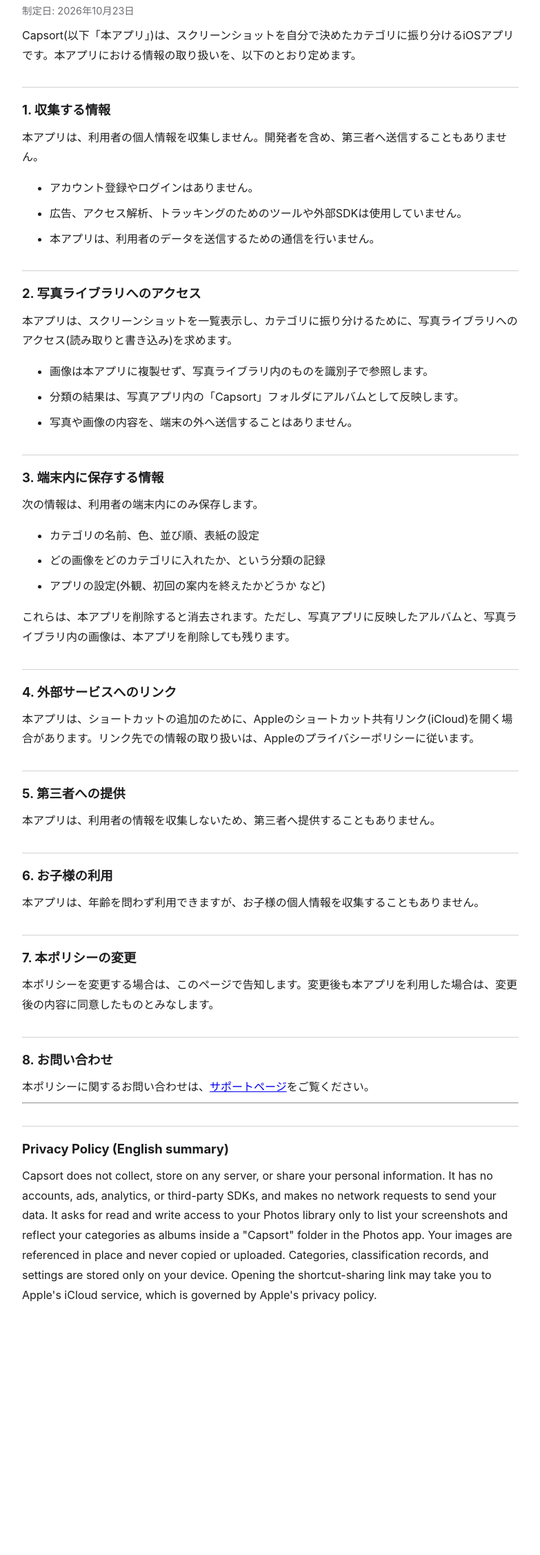
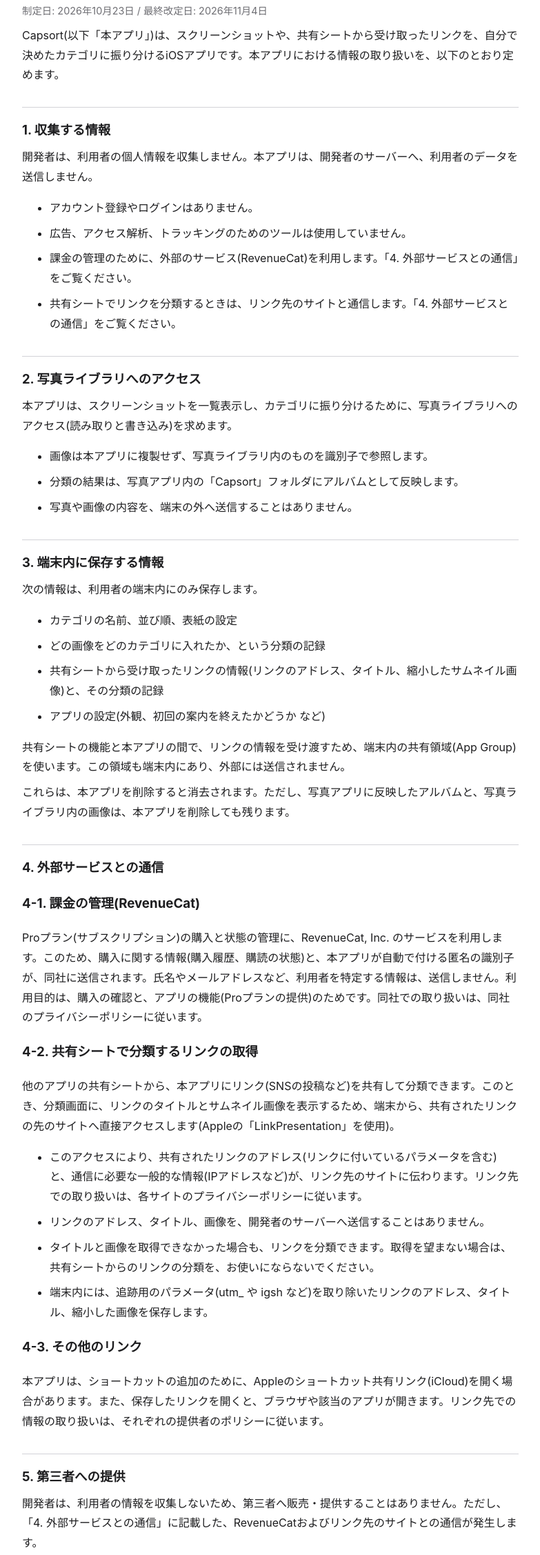
Before and after one commit to yktssss9-blip/capsort-site, a plain HTML site: page privacy.html in a window 1280 px wide. Shown: the part 112-2366 px from the top of the page at 69% size, without its empty margins (248-1031 px from the left). Before the commit the page ends 2075 px from the top, so only its background shows below. Drawn offline with Linux system fonts and the light colour scheme.

Commit message:
update: プライバシーポリシーとサポートを更新(RevenueCatとの通信、共有リンクの取得を追記)
Co-Authored-By: Claude Sonnet 5.5 <noreply@anthropic.com>

```diff
--- a/privacy.html
+++ b/privacy.html
@@ -20,16 +20,17 @@
 <main>
 <nav><a href="./">Capsort</a></nav>
 <h1>プライバシーポリシー</h1>
-<p class="meta">制定日: 2026年10月23日</p>
+<p class="meta">制定日: 2026年10月23日 / 最終改定日: 2026年11月4日</p>
 
-<p>Capsort(以下「本アプリ」)は、スクリーンショットを自分で決めたカテゴリに振り分けるiOSアプリです。本アプリにおける情報の取り扱いを、以下のとおり定めます。</p>
+<p>Capsort(以下「本アプリ」)は、スクリーンショットや、共有シートから受け取ったリンクを、自分で決めたカテゴリに振り分けるiOSアプリです。本アプリにおける情報の取り扱いを、以下のとおり定めます。</p>
 
 <h2>1. 収集する情報</h2>
-<p>本アプリは、利用者の個人情報を収集しません。開発者を含め、第三者へ送信することもありません。</p>
+<p>開発者は、利用者の個人情報を収集しません。本アプリは、開発者のサーバーへ、利用者のデータを送信しません。</p>
 <ul>
   <li>アカウント登録やログインはありません。</li>
-  <li>広告、アクセス解析、トラッキングのためのツールや外部SDKは使用していません。</li>
-  <li>本アプリは、利用者のデータを送信するための通信を行いません。</li>
+  <li>広告、アクセス解析、トラッキングのためのツールは使用していません。</li>
+  <li>課金の管理のために、外部のサービス(RevenueCat)を利用します。「4. 外部サービスとの通信」をご覧ください。</li>
+  <li>共有シートでリンクを分類するときは、リンク先のサイトと通信します。「4. 外部サービスとの通信」をご覧ください。</li>
 </ul>
 
 <h2>2. 写真ライブラリへのアクセス</h2>
@@ -43,17 +44,32 @@
 <h2>3. 端末内に保存する情報</h2>
 <p>次の情報は、利用者の端末内にのみ保存します。</p>
 <ul>
-  <li>カテゴリの名前、色、並び順、表紙の設定</li>
+  <li>カテゴリの名前、並び順、表紙の設定</li>
   <li>どの画像をどのカテゴリに入れたか、という分類の記録</li>
+  <li>共有シートから受け取ったリンクの情報(リンクのアドレス、タイトル、縮小したサムネイル画像)と、その分類の記録</li>
   <li>アプリの設定(外観、初回の案内を終えたかどうか など)</li>
 </ul>
+<p>共有シートの機能と本アプリの間で、リンクの情報を受け渡すため、端末内の共有領域(App Group)を使います。この領域も端末内にあり、外部には送信されません。</p>
 <p>これらは、本アプリを削除すると消去されます。ただし、写真アプリに反映したアルバムと、写真ライブラリ内の画像は、本アプリを削除しても残ります。</p>
 
-<h2>4. 外部サービスへのリンク</h2>
-<p>本アプリは、ショートカットの追加のために、Appleのショートカット共有リンク(iCloud)を開く場合があります。リンク先での情報の取り扱いは、Appleのプライバシーポリシーに従います。</p>
+<h2>4. 外部サービスとの通信</h2>
+<h3>4-1. 課金の管理(RevenueCat)</h3>
+<p>Proプラン(サブスクリプション)の購入と状態の管理に、RevenueCat, Inc. のサービスを利用します。このため、購入に関する情報(購入履歴、購読の状態)と、本アプリが自動で付ける匿名の識別子が、同社に送信されます。氏名やメールアドレスなど、利用者を特定する情報は、送信しません。利用目的は、購入の確認と、アプリの機能(Proプランの提供)のためです。同社での取り扱いは、同社のプライバシーポリシーに従います。</p>
+
+<h3>4-2. 共有シートで分類するリンクの取得</h3>
+<p>他のアプリの共有シートから、本アプリにリンク(SNSの投稿など)を共有して分類できます。このとき、分類画面に、リンクのタイトルとサムネイル画像を表示するため、端末から、共有されたリンクの先のサイトへ直接アクセスします(Appleの「LinkPresentation」を使用)。</p>
+<ul>
+  <li>このアクセスにより、共有されたリンクのアドレス(リンクに付いているパラメータを含む)と、通信に必要な一般的な情報(IPアドレスなど)が、リンク先のサイトに伝わります。リンク先での取り扱いは、各サイトのプライバシーポリシーに従います。</li>
+  <li>リンクのアドレス、タイトル、画像を、開発者のサーバーへ送信することはありません。</li>
+  <li>タイトルと画像を取得できなかった場合も、リンクを分類できます。取得を望まない場合は、共有シートからのリンクの分類を、お使いにならないでください。</li>
+  <li>端末内には、追跡用のパラメータ(utm_ や igsh など)を取り除いたリンクのアドレス、タイトル、縮小した画像を保存します。</li>
+</ul>
+
+<h3>4-3. その他のリンク</h3>
+<p>本アプリは、ショートカットの追加のために、Appleのショートカット共有リンク(iCloud)を開く場合があります。また、保存したリンクを開くと、ブラウザや該当のアプリが開きます。リンク先での情報の取り扱いは、それぞれの提供者のポリシーに従います。</p>
 
 <h2>5. 第三者への提供</h2>
-<p>本アプリは、利用者の情報を収集しないため、第三者へ提供することもありません。</p>
+<p>開発者は、利用者の情報を収集しないため、第三者へ販売・提供することはありません。ただし、「4. 外部サービスとの通信」に記載した、RevenueCatおよびリンク先のサイトとの通信が発生します。</p>
 
 <h2>6. お子様の利用</h2>
 <p>本アプリは、年齢を問わず利用できますが、お子様の個人情報を収集することもありません。</p>
@@ -66,7 +82,8 @@
 
 <hr>
 <h2 lang="en">Privacy Policy (English summary)</h2>
-<p lang="en">Capsort does not collect, store on any server, or share your personal information. It has no accounts, ads, analytics, or third-party SDKs, and makes no network requests to send your data. It asks for read and write access to your Photos library only to list your screenshots and reflect your categories as albums inside a "Capsort" folder in the Photos app. Your images are referenced in place and never copied or uploaded. Categories, classification records, and settings are stored only on your device. Opening the shortcut-sharing link may take you to Apple's iCloud service, which is governed by Apple's privacy policy.</p>
+<p lang="en">The developer does not collect your personal information, and Capsort does not send your data to any server run by the developer. There are no accounts, ads, or analytics. Capsort asks for read and write access to your Photos library only to list your screenshots and reflect your categories as albums inside a "Capsort" folder in the Photos app. Your images are referenced in place and never copied or uploaded. Categories, classification records, saved links, and settings are stored only on your device.</p>
+<p lang="en">Two kinds of network communication occur. (1) Subscriptions are managed by RevenueCat, Inc.: your purchase information (purchase history, subscription status) and an anonymous identifier generated by the app are sent to RevenueCat; no name or email address is sent. (2) When you share a link to Capsort from another app's share sheet, your device contacts the linked website directly to fetch the title and thumbnail image, so the link address (including any parameters it contains) and ordinary connection information such as your IP address reach that site. The link, title, and image are not sent to the developer, and are stored only on your device (with tracking parameters removed from the stored address). If the title or image cannot be fetched, you can still classify the link. Opening the shortcut-sharing link may take you to Apple's iCloud service, which is governed by Apple's privacy policy.</p>
 </main>
 </body>
 </html>
```
Also changed, not shown: support.html (+6 -2 lines).
